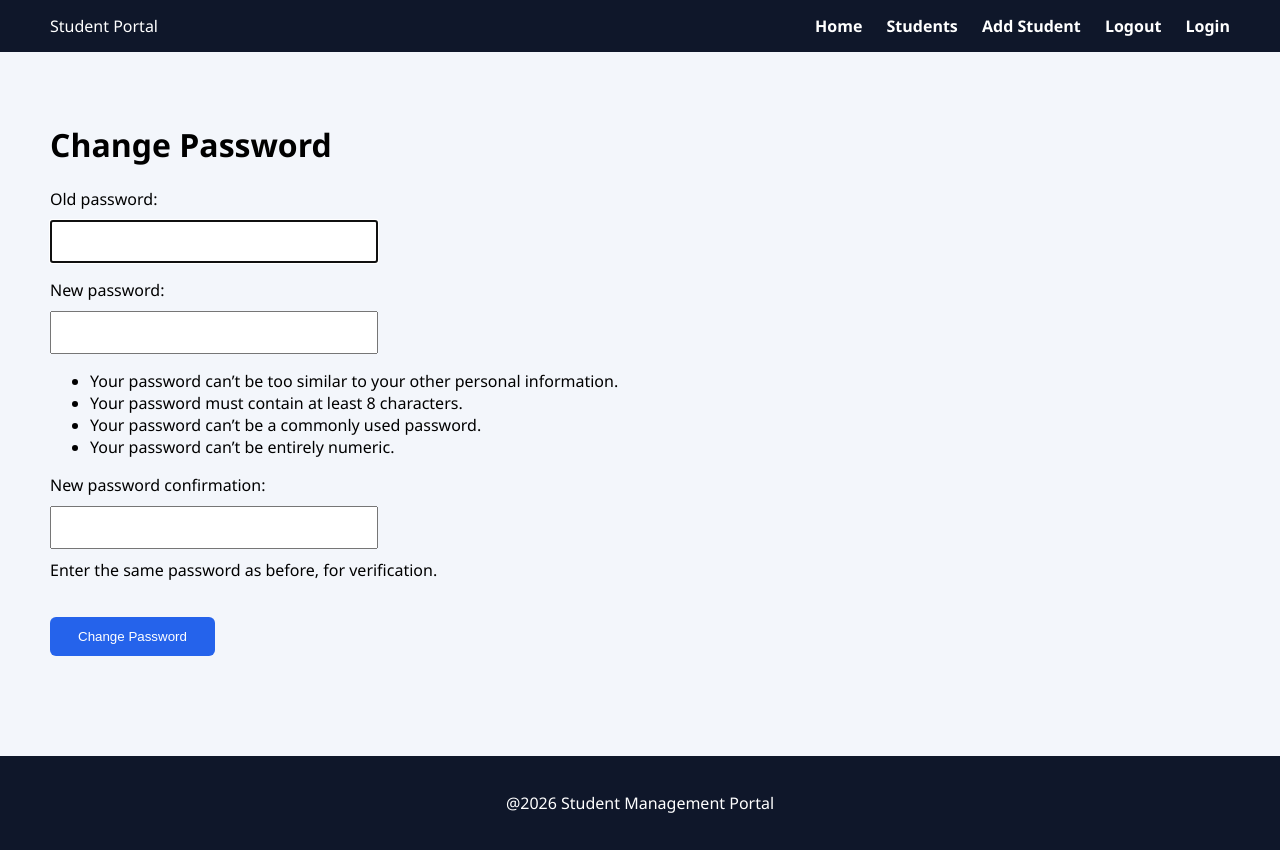
After one commit to gladdenbackup123/Django, a Django app: page /change_password/ in a window 1280 px wide. The commit adds this page. Run offline with Django 5.2, Linux system fonts and the light colour scheme.

Commit message:
Added Change Password

```diff
--- a/student_portal/students/templates/base.html
+++ b/student_portal/students/templates/base.html
@@ -17,6 +17,7 @@
                 <a href="/add">Add Student</a>
                 <a href="/logout">Logout</a>
                 {% if user.is_authenticated %}
+                    <a href="/change_password">Change Password</a>
                     <span class="welcome">Welcome, {{ user.username }}</span>
                 {% else %}
                     <a href="/login">Login</a>
--- /dev/null
+++ b/student_portal/students/templates/change_password.html
@@ -0,0 +1,12 @@
+{% extends 'base.html'%}
+
+{% block content %}
+<h1>Change Password</h1>
+
+<form method="post" class="form">
+    {% csrf_token %}
+    {{form.as_p}}
+    <button class="btn" type="submit">Change Password</button>
+</form>
+
+{% endblock %}
--- a/student_portal/students/urls.py
+++ b/student_portal/students/urls.py
@@ -9,5 +9,6 @@ urlpatterns = [
     path('edit/<int:id>',views.edit_student),
     path('login/',views.login_user),
     path('logout/',views.logout_user),
-    path('register',views.register_user)
+    path('register',views.register_user),
+    path('change_password/',views.change_password)
 ]
--- a/student_portal/students/views.py
+++ b/student_portal/students/views.py
@@ -2,7 +2,8 @@ from django.shortcuts import render,redirect
 from django.http import HttpResponse
 from .models import Student
 from .forms import StudentForm
-from django.contrib.auth.forms import AuthenticationForm,UserCreationForm
+from django.contrib.auth.forms import AuthenticationForm,UserCreationForm,PasswordChangeForm
+from django.contrib.auth import update_session_auth_hash
 from django.contrib.auth import login, logout
 from django.contrib.auth.decorators import login_required
 
@@ -114,6 +115,19 @@ def register_user(request):
 
     return render(request,'register.html',{'form':form})
 
+def change_password(request):
+    if request.method == "POST":
+        form = PasswordChangeForm(request.user,request.POST)
+
+        if form.is_valid():
+            user = form.save()
+            update_session_auth_hash(request,user)
+            return redirect('/students/')
+    else:
+        form = PasswordChangeForm(request.user)
+
+    return render(request,'change_password.html',{'form':form})
+
 
 # def edit_student(request,id):
 #     student = Student.objects.get(id=id)
```
Also changed, not shown: student_portal/db.sqlite3.
